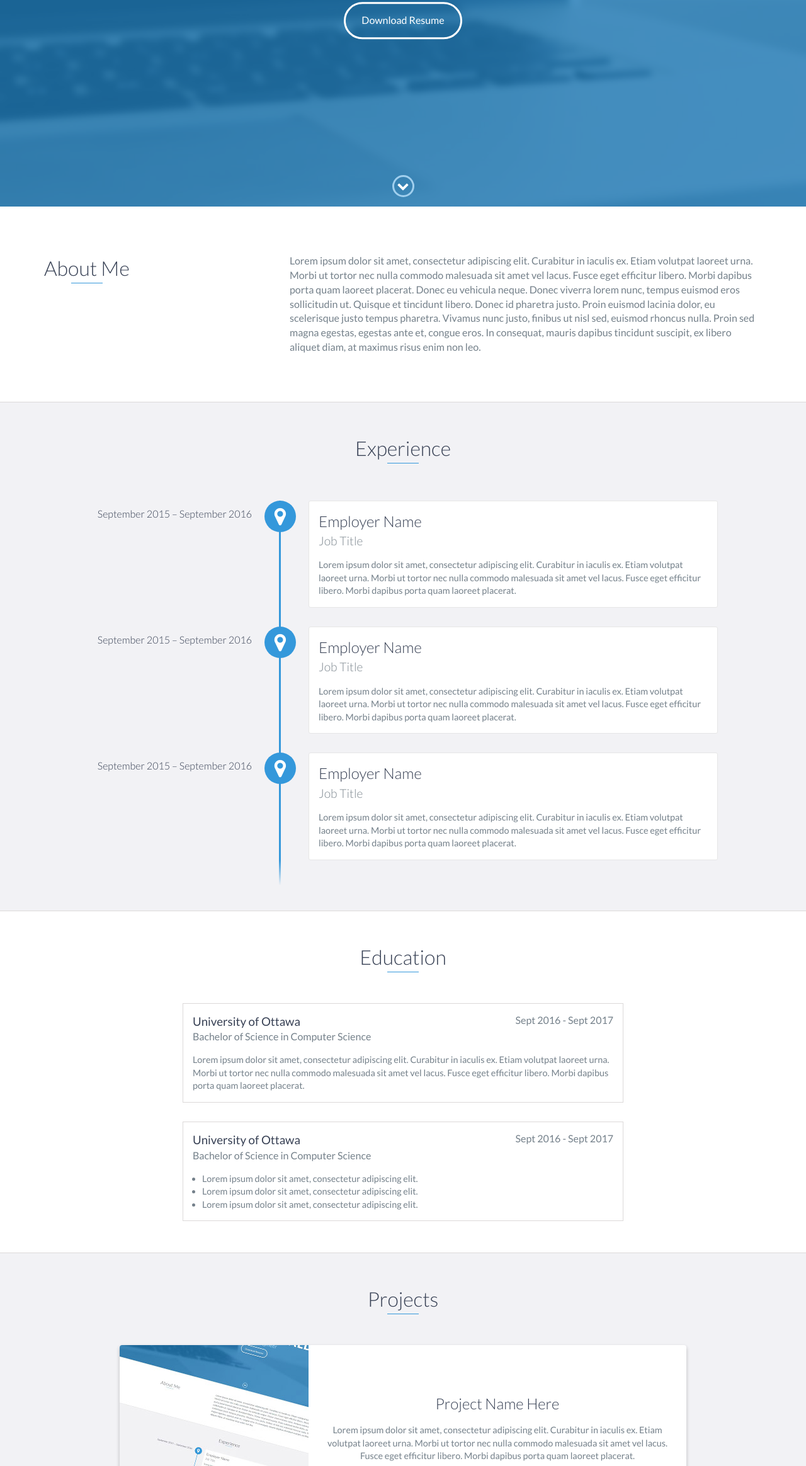
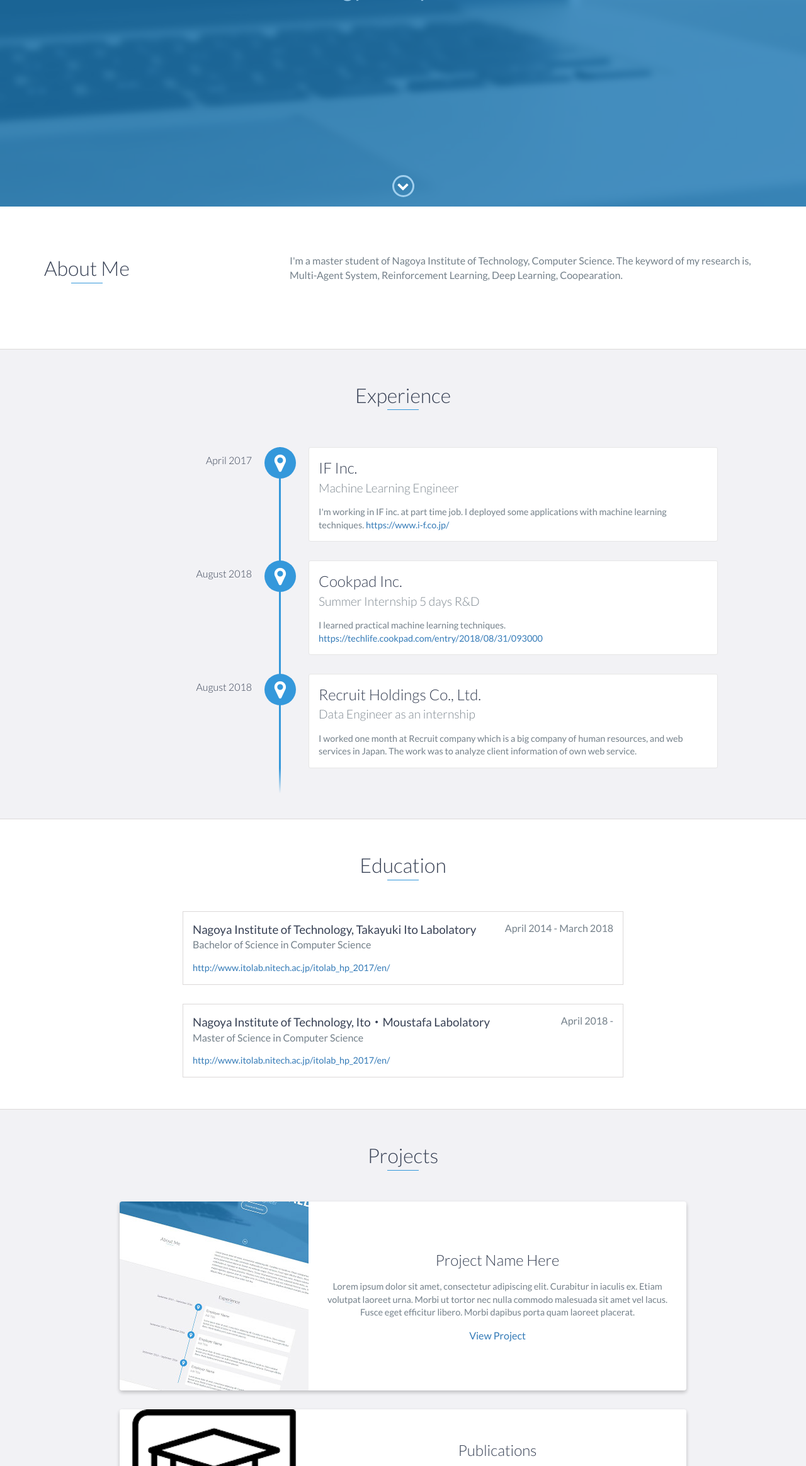
Before and after one commit to JinTanda/portfolio, a website: page index.html in a window 1280 px wide. Shown: the part 472-2800 px from the top of the page at 63% size. Drawn offline with nearby package versions, Linux system fonts and the light colour scheme.

Commit message:
Edit page

```diff
--- a/index.html
+++ b/index.html
@@ -48,9 +48,8 @@
 
     <div id="lead">
         <div id="lead-content">
-            <h1>Ryan Fitzgerald</h1>
-            <h2>Software Engineer</h2>
-            <a href="#" class="btn-rounded-white">Download Resume</a>
+            <h1>Jin Tanda</h1>
+            <h2>Master Student of Nagoya Institute of Technology, Computer Science</h2>
         </div>
         <!-- End #lead-content -->
 
@@ -73,9 +72,7 @@
                 </div>
                 <div class="col-md-8">
                     <p>
-                        Lorem ipsum dolor sit amet, consectetur adipiscing elit. Curabitur in iaculis ex. Etiam volutpat laoreet urna. Morbi ut tortor nec nulla commodo malesuada sit amet vel lacus. Fusce eget efficitur libero. Morbi dapibus porta quam laoreet placerat. Donec
-                        eu vehicula neque. Donec viverra lorem nunc, tempus euismod eros sollicitudin ut. Quisque et tincidunt libero. Donec id pharetra justo. Proin euismod lacinia dolor, eu scelerisque justo tempus pharetra. Vivamus nunc justo, finibus
-                        ut nisl sed, euismod rhoncus nulla. Proin sed magna egestas, egestas ante et, congue eros. In consequat, mauris dapibus tincidunt suscipit, ex libero aliquet diam, at maximus risus enim non leo.
+                        I'm a master student of Nagoya Institute of Technology, Computer Science. The keyword of my research is, Multi-Agent System, Reinforcement Learning, Deep Learning, Coopearation.
                     </p>
                 </div>
             </div>
@@ -86,27 +83,29 @@
     <div id="experience" class="background-alt">
         <h2 class="heading">Experience</h2>
         <div id="experience-timeline">
-            <div data-date="September 2015 – September 2016">
-                <h3>Employer Name</h3>
-                <h4>Job Title</h4>
+            <div data-date="April 2017">
+                <h3>IF Inc.</h3>
+                <h4>Machine Learning Engineer</h4>
                 <p>
-                    Lorem ipsum dolor sit amet, consectetur adipiscing elit. Curabitur in iaculis ex. Etiam volutpat laoreet urna. Morbi ut tortor nec nulla commodo malesuada sit amet vel lacus. Fusce eget efficitur libero. Morbi dapibus porta quam laoreet placerat.
+                    I'm working in IF inc. at part time job. I deployed some applications with machine learning techniques.
+                    <a href="https://www.i-f.co.jp/">https://www.i-f.co.jp/</a>
                 </p>
             </div>
 
-            <div data-date="September 2015 – September 2016">
-                <h3>Employer Name</h3>
-                <h4>Job Title</h4>
+            <div data-date="August 2018">
+                <h3>Cookpad Inc.</h3>
+                <h4>Summer Internship 5 days R&D</h4>
                 <p>
-                    Lorem ipsum dolor sit amet, consectetur adipiscing elit. Curabitur in iaculis ex. Etiam volutpat laoreet urna. Morbi ut tortor nec nulla commodo malesuada sit amet vel lacus. Fusce eget efficitur libero. Morbi dapibus porta quam laoreet placerat.
+                    I learned practical machine learning techniques.
+                    <a href="https://techlife.cookpad.com/entry/2018/08/31/093000">https://techlife.cookpad.com/entry/2018/08/31/093000</a>
                 </p>
             </div>
 
-            <div data-date="September 2015 – September 2016">
-                <h3>Employer Name</h3>
-                <h4>Job Title</h4>
+            <div data-date="August 2018">
+                <h3>Recruit Holdings Co., Ltd.</h3>
+                <h4>Data Engineer as an internship</h4>
                 <p>
-                    Lorem ipsum dolor sit amet, consectetur adipiscing elit. Curabitur in iaculis ex. Etiam volutpat laoreet urna. Morbi ut tortor nec nulla commodo malesuada sit amet vel lacus. Fusce eget efficitur libero. Morbi dapibus porta quam laoreet placerat.
+                    I worked one month at Recruit company which is a big company of human resources, and web services in Japan. The work was to analyze client information of own web service.
                 </p>
             </div>
         </div>
@@ -116,30 +115,22 @@
     <div id="education">
         <h2 class="heading">Education</h2>
         <div class="education-block">
-            <h3>University of Ottawa</h3>
-            <span class="education-date">Sept 2016 - Sept 2017</span>
+            <h3>Nagoya Institute of Technology, Takayuki Ito Labolatory</h3>
+            <span class="education-date">April 2014 - March 2018</span>
             <h4>Bachelor of Science in Computer Science</h4>
             <p>
-                Lorem ipsum dolor sit amet, consectetur adipiscing elit. Curabitur in iaculis ex. Etiam volutpat laoreet urna. Morbi ut tortor nec nulla commodo malesuada sit amet vel lacus. Fusce eget efficitur libero. Morbi dapibus porta quam laoreet placerat.
+                <a href="http://www.itolab.nitech.ac.jp/itolab_hp_2017/en/">http://www.itolab.nitech.ac.jp/itolab_hp_2017/en/</a>
             </p>
         </div>
         <!-- End .education-block -->
 
         <div class="education-block">
-            <h3>University of Ottawa</h3>
-            <span class="education-date">Sept 2016 - Sept 2017</span>
-            <h4>Bachelor of Science in Computer Science</h4>
-            <ul>
-                <li>
-                    Lorem ipsum dolor sit amet, consectetur adipiscing elit.
-                </li>
-                <li>
-                    Lorem ipsum dolor sit amet, consectetur adipiscing elit.
-                </li>
-                <li>
-                    Lorem ipsum dolor sit amet, consectetur adipiscing elit.
-                </li>
-            </ul>
+            <h3>Nagoya Institute of Technology, Ito・Moustafa Labolatory</h3>
+            <span class="education-date">April 2018 - </span>
+            <h4>Master of Science in Computer Science</h4>
+            <p>
+                <a href="http://www.itolab.nitech.ac.jp/itolab_hp_2017/en/">http://www.itolab.nitech.ac.jp/itolab_hp_2017/en/</a>
+            </p>
         </div>
         <!-- End .education-block -->
     </div>
@@ -167,15 +158,14 @@
 
                 <div class="project shadow-large">
                     <div class="project-image">
-                        <img src="images/project.jpg" />
+                        <img src="images/publication.png" />
                     </div>
                     <!-- End .project-image -->
                     <div class="project-info">
-                        <h3>Project Name Here</h3>
-                        <p>
-                            Lorem ipsum dolor sit amet, consectetur adipiscing elit. Curabitur in iaculis ex. Etiam volutpat laoreet urna. Morbi ut tortor nec nulla commodo malesuada sit amet vel lacus. Fusce eget efficitur libero. Morbi dapibus porta quam laoreet placerat.
-                        </p>
-                        <a href="#">View Project</a>
+                        <h3>Publications</h3>
+                        <ul>
+                            <li>The 4th IEEE International Conference on Agents, "Cooperative Behavior by Multi-agent Reinforcement Learning with Abstractive Communication", Jin Tanda, Ahmed Moustafa and Takayuki Ito, ICA 2019, 18 - 21 October, 2019</li>
+                            <li>Joint Agent Workshops & Symposium 2019, "マルチエージェント深層強化学習における報酬設計へのクラーク税の導入による協調行動創発の促進", JAWS2019, 9 - 11 September, 2019</li>
                     </div>
                     <!-- End .project-info -->
                 </div>
@@ -191,29 +181,16 @@
             <li>JavaScript</li>
             <li>Python</li>
             <li>Ruby</li>
-            <li>Go</li>
             <li>Node.js</li>
-            <li>AngularJs</li>
-            <li>React</li>
-            <li>Elixir</li>
             <li>Java</li>
             <li>C</li>
             <li>C#</li>
             <li>C++</li>
             <li>Ruby on Rails</li>
-            <li>JavaScript</li>
-            <li>Python</li>
-            <li>Ruby</li>
-            <li>Go</li>
-            <li>Node.js</li>
-            <li>AngularJs</li>
-            <li>React</li>
-            <li>Elixir</li>
-            <li>Java</li>
-            <li>C</li>
-            <li>C#</li>
-            <li>C++</li>
-            <li>Ruby on Rails</li>
+            <li>Flask</li>
+            <li>AWS</li>
+            <li>Machine Learning</li>
+            <li>Multi-Agent System</li>
         </ul>
     </div>
     <!-- End #skills -->
@@ -221,7 +198,7 @@
     <div id="contact">
         <h2>Get in Touch</h2>
         <div id="contact-form">
-            <form method="POST" action="https://formspree.io/email@email.com">
+            <form method="POST" action="https://formspree.io/tanda.jin@itolab.nitech.ac.jp">
                 <input type="hidden" name="_subject" value="Contact request from personal website" />
                 <input type="email" name="_replyto" placeholder="Your email" required>
                 <textarea name="message" placeholder="Your message" required></textarea>
@@ -237,7 +214,7 @@
             <div class="row">
                 <div class="col-sm-5 copyright">
                     <p>
-                        Copyright &copy; 2017 YOUR NAME
+                        Copyright &copy; 2019 JIN TANDA
                     </p>
                 </div>
                 <div class="col-sm-2 top">
@@ -245,7 +222,7 @@
                         <i class="fa fa-chevron-up" aria-hidden="true"></i>
                     </span>
                 </div>
-                <div class="col-sm-5 social">
+                <!-- <div class="col-sm-5 social">
                     <ul>
                         <li>
                             <a href="https://github.com/" target="_blank"><i class="fa fa-github" aria-hidden="true"></i></a>
@@ -266,7 +243,7 @@
                             <a href="https://plus.google.com/" target="_blank"><i class="fa fa-google-plus" aria-hidden="true"></i></a>
                         </li>
                     </ul>
-                </div>
+                </div> -->
             </div>
         </div>
     </footer>
```
Also changed, not shown: images/publication.png (added).
